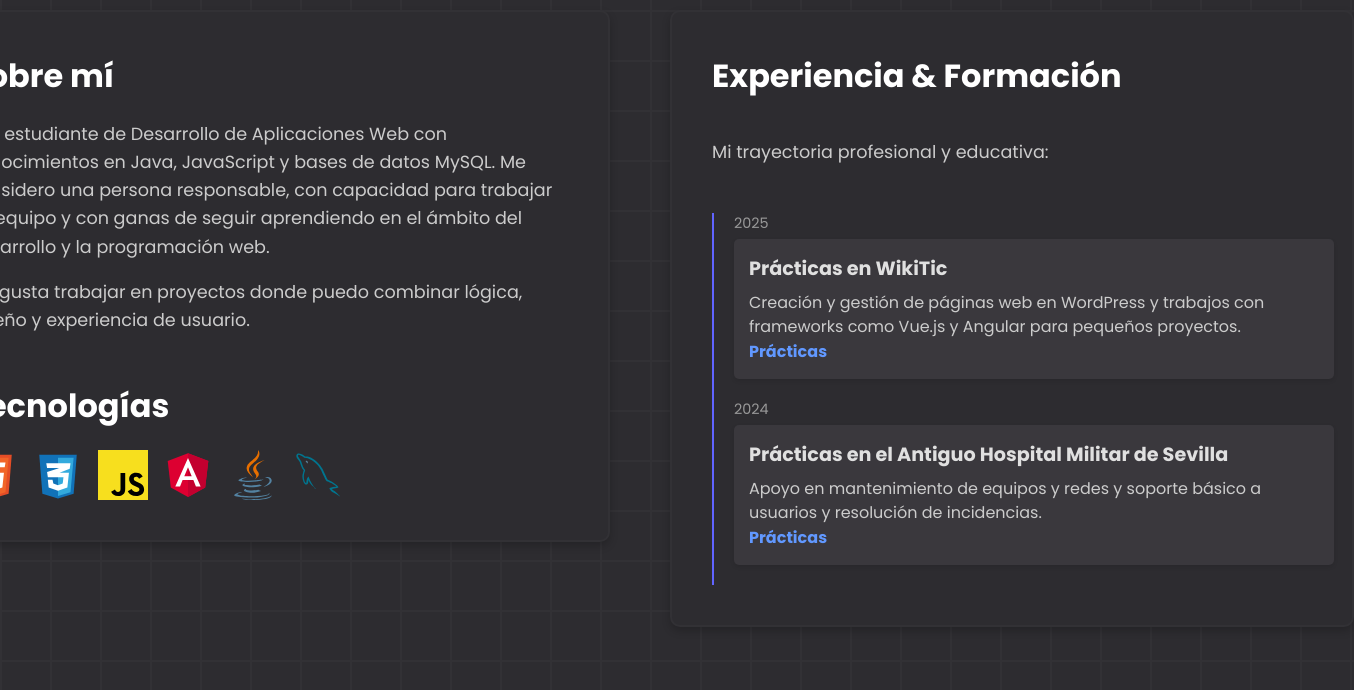
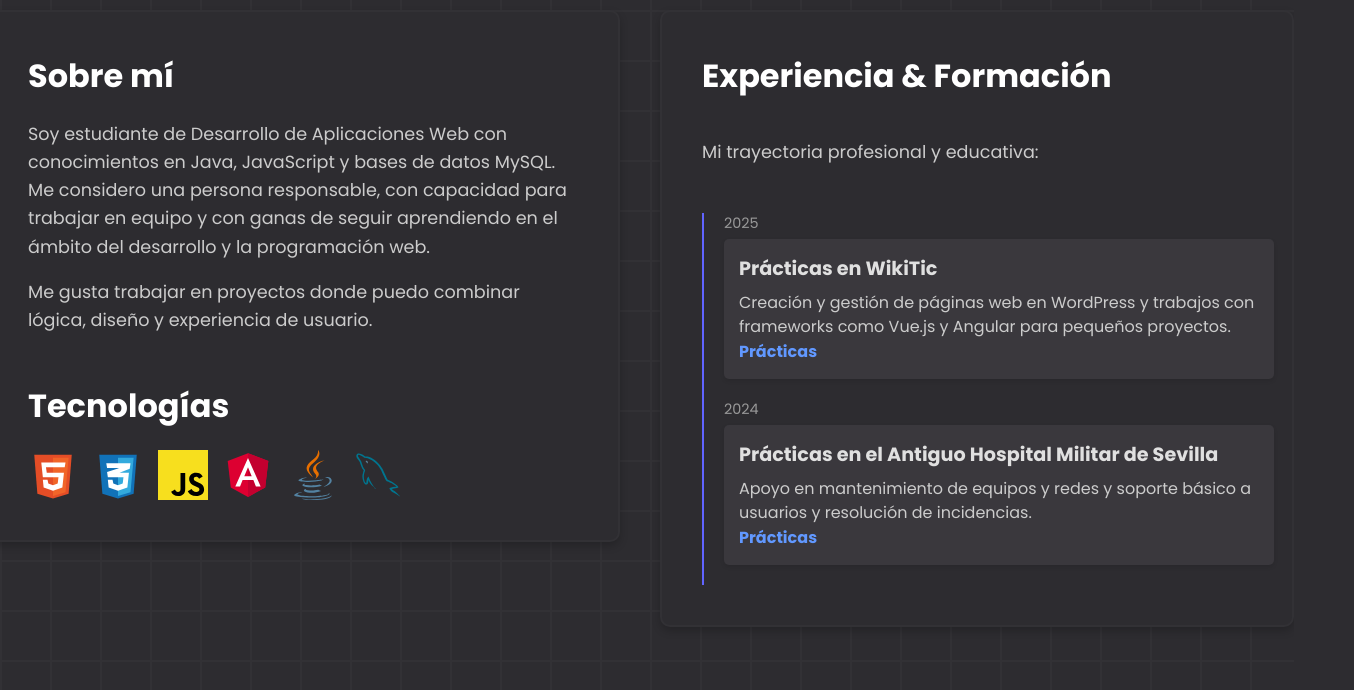
Before and after one commit to Hiidanii/portfolio, an Angular app: page / in a window 1280 px wide. Shown: the part 790-1480 px from the top of the page, 1354 px wide, since content can reach past the window. Built offline with nearby package versions, Linux system fonts and the light colour scheme.

Commit message:
3º commit: Pequeños errores

```diff
--- a/src/app/app.css
+++ b/src/app/app.css
@@ -1,6 +1,6 @@
 .container {
     display: flex;
     justify-content: center;
-    gap: 60px;
+    gap: 40px;
     margin-bottom: 120px;
 }
--- a/src/app/components/about/about.css
+++ b/src/app/components/about/about.css
@@ -7,7 +7,7 @@
 .about {
     display: flex;
     flex-direction: column;
-    width: 600px;
+    width: 550px;
     padding: 40px;
     background-color: #2d2c30ff;
     border: 2px solid #323135ff;
--- a/src/app/components/experience/experience.css
+++ b/src/app/components/experience/experience.css
@@ -7,7 +7,7 @@
 .experience {
     display: flex;
     flex-direction: column;
-    width: 600px;
+    width: 550px;
     padding: 40px;
     background-color: #2d2c30ff;
     border: 2px solid #323135ff;
```
Also changed, not shown: 1 other file (tests, documents, lock files or other folders).
